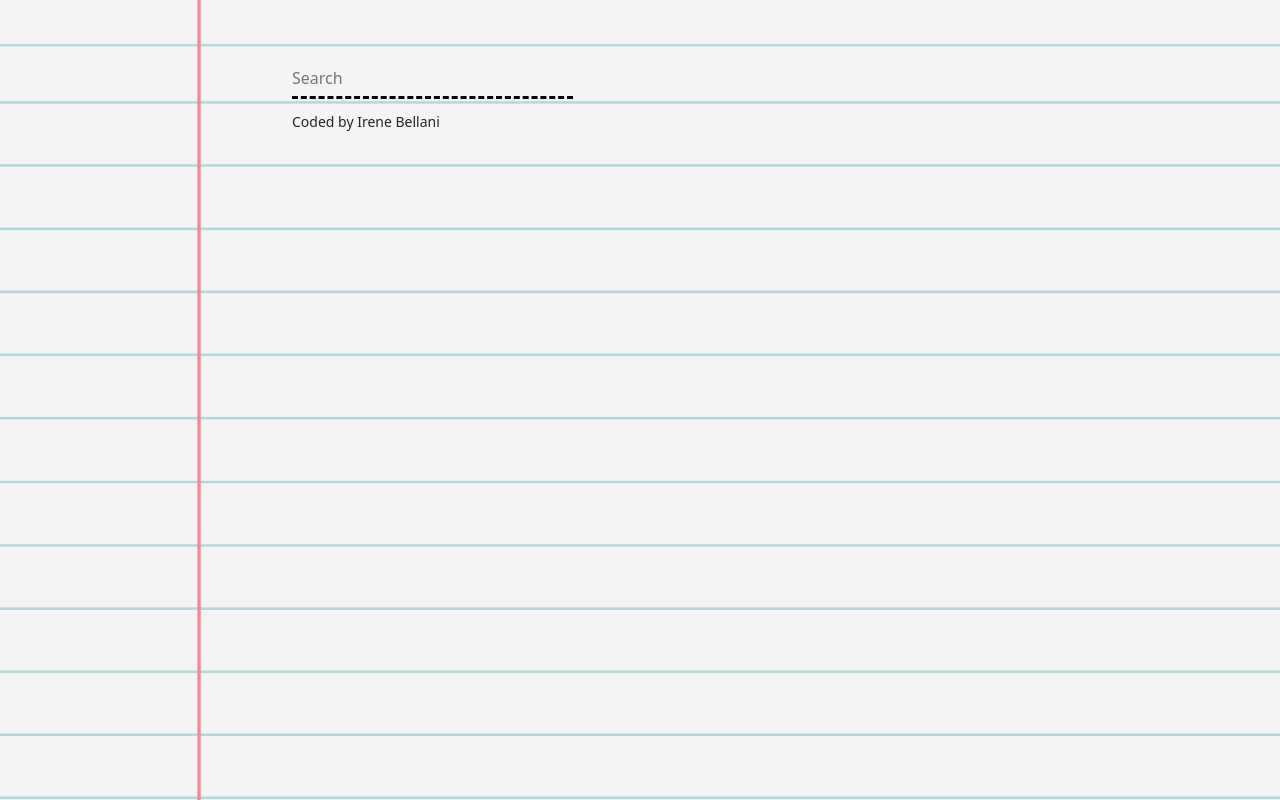
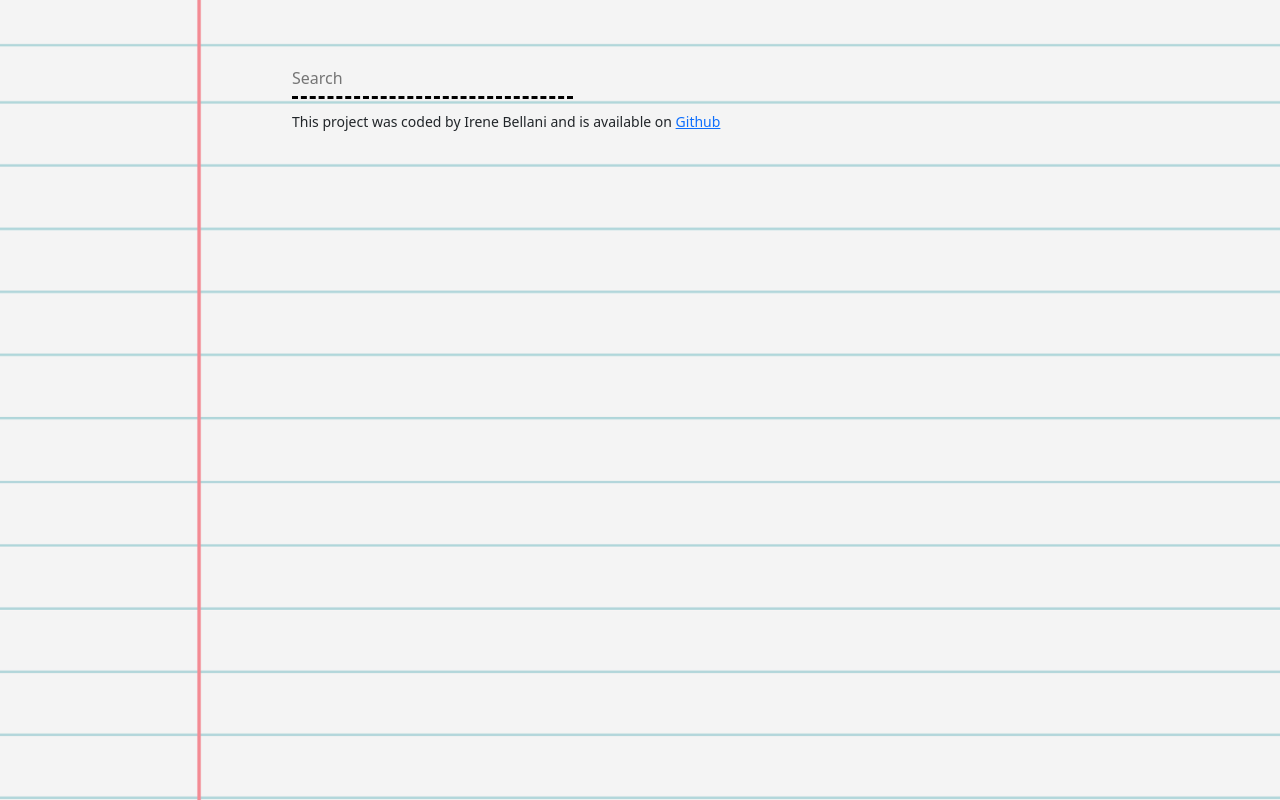
Before and after one commit to Ireb91/dictionary-app, a React (Create React App) app: page / in a window 1280 px wide. Built offline with nearby package versions, Linux system fonts and the light colour scheme; no server answers.

Commit message:
Added github link

```diff
--- a/src/App.js
+++ b/src/App.js
@@ -10,7 +10,10 @@ function App() {
         <header className="App-header"></header>
         <Dictionary defaultKeyWord="sunset" />
         <footer>
-          <small>Coded by Irene Bellani</small>
+          <small>
+            This project was coded by Irene Bellani and is available on{" "}
+            <a href="https://github.com/Ireb91/dictionary-app">Github</a>
+          </small>
         </footer>
       </div>
     </div>
```
